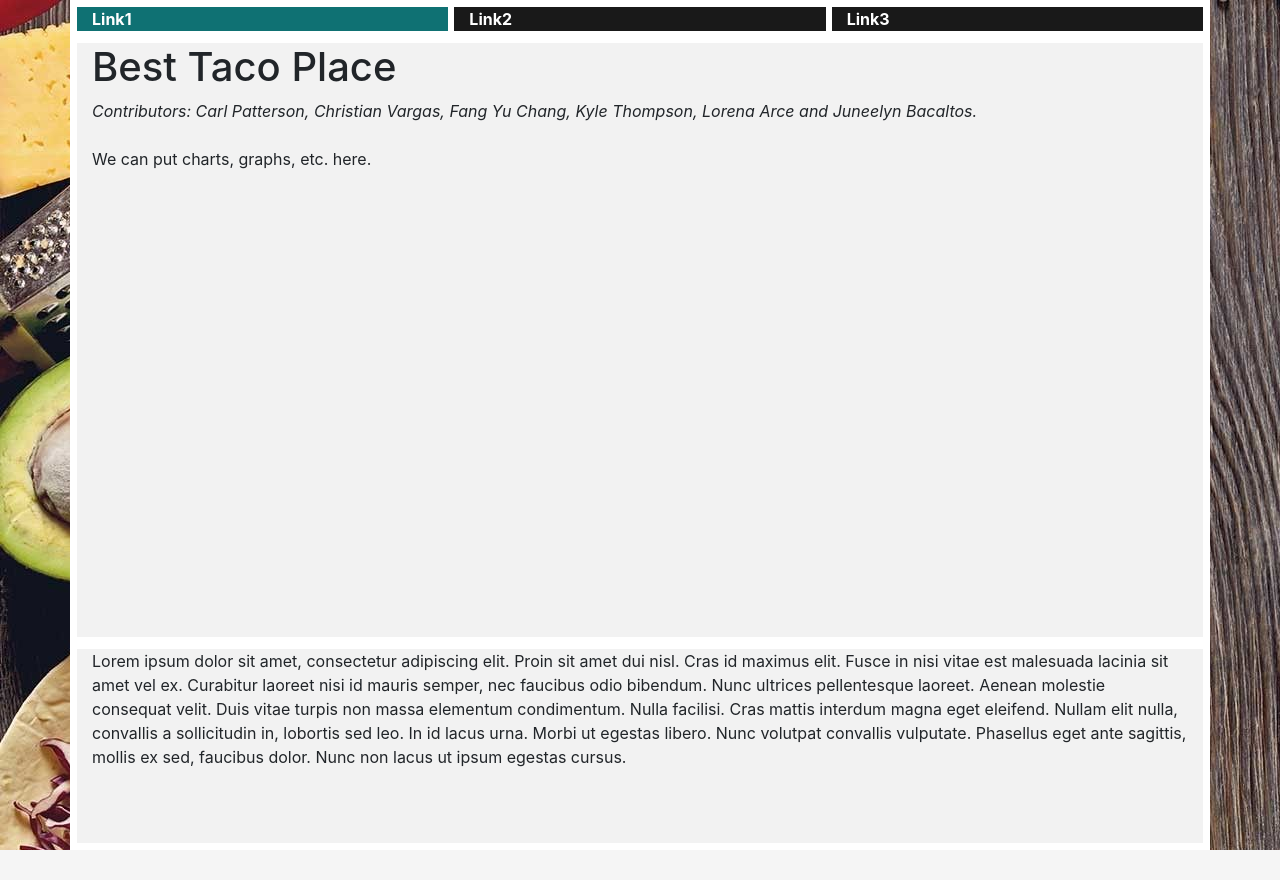
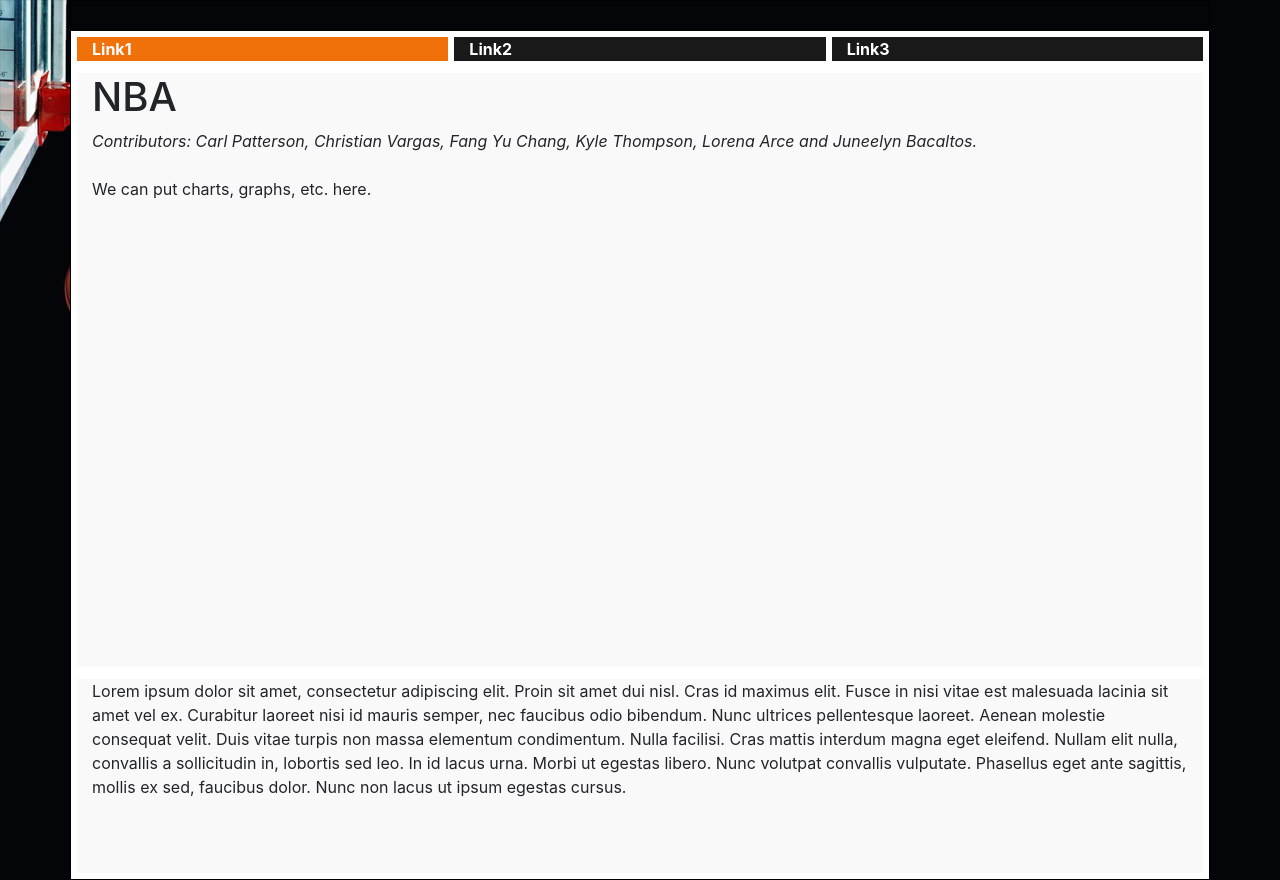
Before and after one commit to arcebri1/BestTacoPlace, a PHP site: page / in a window 1280 px wide. Before the commit the page ends 850 px from the top, so only its background shows below. Run offline with PHP 8.4, Linux system fonts and the light colour scheme.

Commit message:
website changed to NBA

```diff
--- a/website/index.html
+++ b/website/index.html
@@ -3,7 +3,7 @@
 
 <head>
   <meta charset="UTF-8">
-  <title>Best Taco Place</title>
+  <title>NBA</title>
   <link rel="stylesheet" type="text/css" href="style.css"> <!--local external stylesheet-->
   <link rel="stylesheet" href="https://stackpath.bootstrapcdn.com/bootstrap/4.3.1/css/bootstrap.min.css" integrity="sha384-ggOyR0iXCbMQv3Xipma34MD+dH/1fQ784/j6cY/iJTQUOhcWr7x9JvoRxT2MZw1T" crossorigin="anonymous"><!--Bootstrap stylesheet, external, from the web-->
 </head>
@@ -32,7 +32,7 @@
 		<div class="col-md-12 my-col" id="body">
 
 			<!--Insert visualized data thingy code here-->
-            <h1>Best Taco Place</h1>
+            <h1>NBA</h1>
     <i>Contributors: Carl Patterson, Christian Vargas, Fang Yu Chang, Kyle Thompson, Lorena Arce and Juneelyn Bacaltos.</i>
     <br><br>
     We can put charts, graphs, etc. here.
--- a/website/style.css
+++ b/website/style.css
@@ -5,19 +5,16 @@ we'll find a way on how to restrict within a specific height and width. Good luc
 /*overall body color*/
 
 body {
-  background-image: url("taco3.jpg");
+  padding-top: 30px;
+  background-image: url("nba.png");
   background-repeat: no-repeat;
   background-attachment: fixed;
-}
-
-/* body {
-	background-color:#0F7173;
-	padding: 30px;
-} */
+    }
 
 .my-container {
-	border: 1px solid white;
-	}
+	border: 1px solid rgb(0, 0, 0);
+    padding-top: 30px;
+    }
 
 .my-row {
 	border: 3px solid white;
@@ -25,7 +22,7 @@ body {
 
 .my-col {
 	border: 3px solid white;
-	background-color: #f2f2f2;
+	background-color: #faf9f9;
 }
 
 /*#body is the 2nd row, Map area, under the menu*/
@@ -50,7 +47,7 @@ body {
 
 /*#bodynav2 is a link in menu indicating the current page you're in*/
 .bodynav2 {
-	background-color: #0F7173;
+	background-color: #f07109;
 	font-color: #FFFFFF;
 	font-weight: bold;
 	padding: 0px
```
Also changed, not shown: website/nba.png (added), website/taco.jpg (deleted), website/taco2.jpg (deleted), website/taco3.jpg (deleted).
